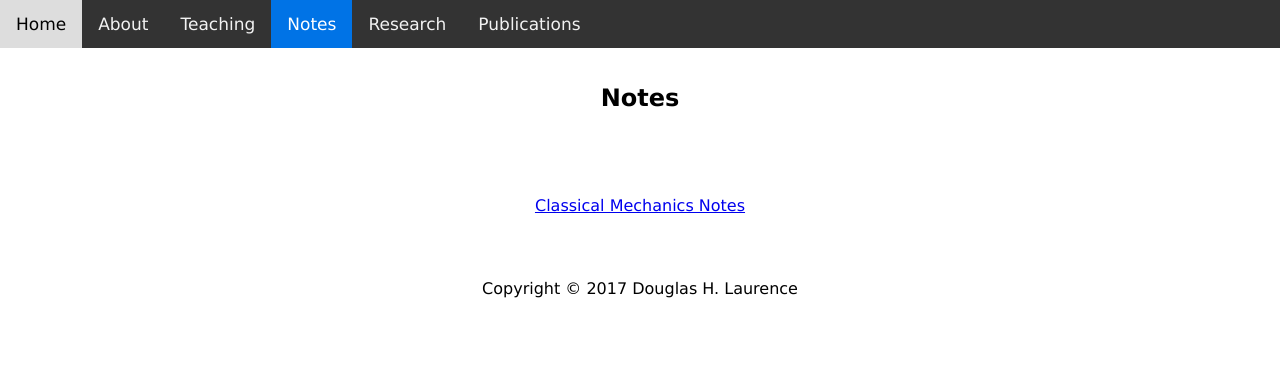
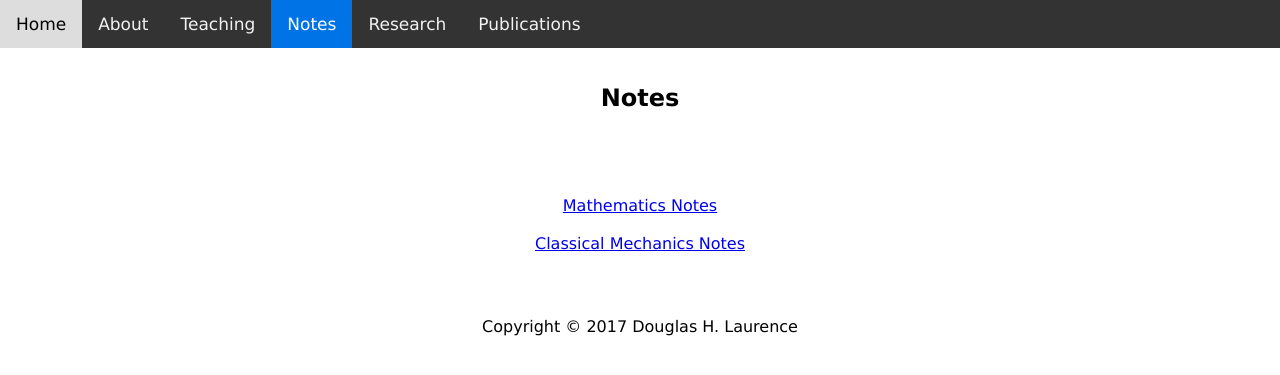
Before and after one commit to dhlaurence/dhlaurence.github.io, a Jekyll site: the page built from notes.html, in a window 1280 px wide. Shown: the top 375 px of the page. Built offline with Jekyll 4.4.1, drawn with Linux system fonts in a browser that asks for light colours.

Commit message:
Update notes.html

```diff
--- a/notes.html
+++ b/notes.html
@@ -9,6 +9,10 @@ title: Notes
 
 <article>
   <p>
+    <center><a href="http://www.blazartheory.com/notes/math.html">Mathematics Notes</a></center>
+
+    <br>
+
     <center><a href="http://www.blazartheory.com/notes/classicalmechanics.html">Classical Mechanics Notes</a></center>
   </p>
 </article>
```
